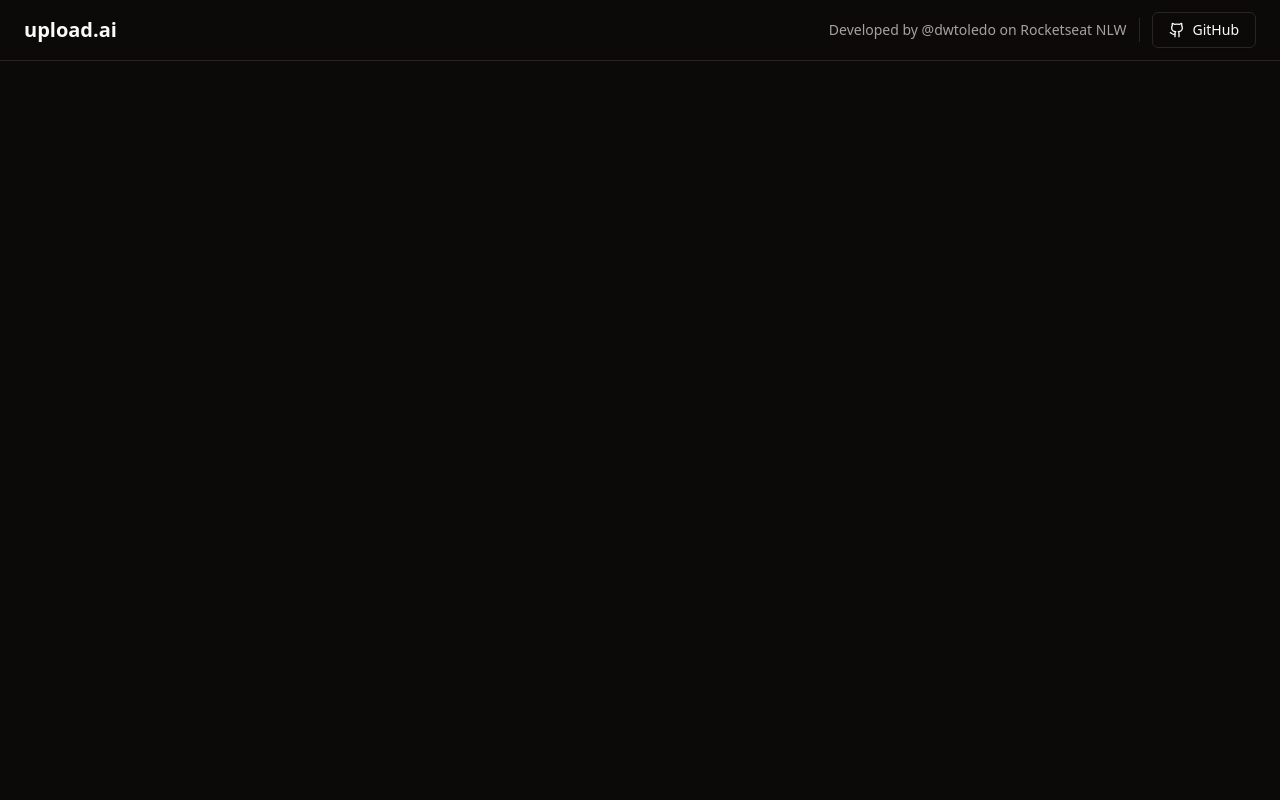
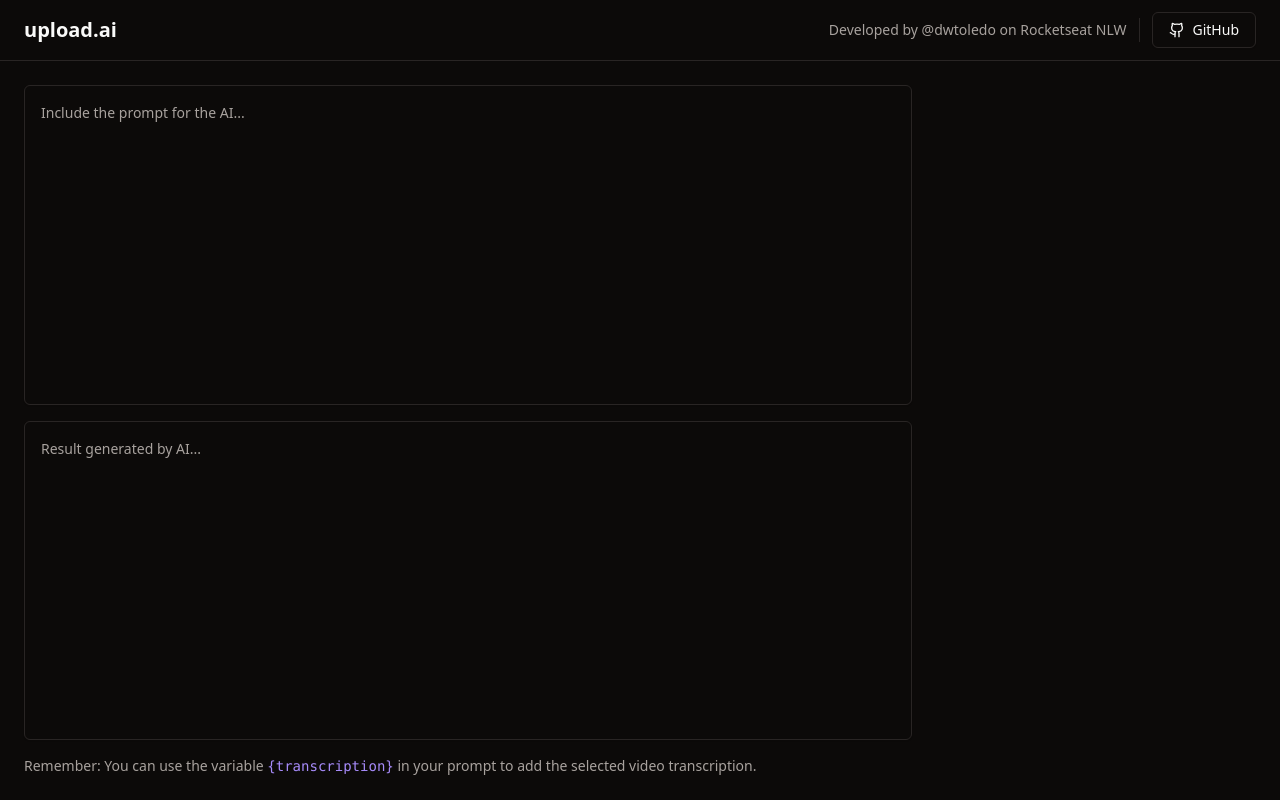
Before and after one commit to dwtoledo/AI.VideoTools-Web, a React (Vite) app in the folder upload-ai-web/: page / in a window 1280 px wide. Built offline with nearby package versions, Linux system fonts and the light colour scheme.

Commit message:
Implement Initial Text Areas Section

```diff
--- a/upload-ai-web/src/App.tsx
+++ b/upload-ai-web/src/App.tsx
@@ -1,6 +1,7 @@
 import { Button } from '@/components/ui/button'
 import { Github } from 'lucide-react'
 import { Separator } from './components/ui/separator'
+import { Textarea } from './components/ui/textarea'
 
 export function App() {
   return (
@@ -19,7 +20,27 @@
           </Button>
         </div>
       </header>
-      <main className="flex-1"></main>
+      <main className="flex-1 p-6 flex gap-6">
+        <div className="flex flex-col flex-1 gap-4">
+          <div className="grid grid-rows-2 gap-4 flex-1">
+            <Textarea
+              placeholder="Include the prompt for the AI..."
+              className="resize-none p-4 leading-relaxed"
+            ></Textarea>
+            <Textarea
+              placeholder="Result generated by AI..."
+              className="resize-none p-4 leading-relaxed"
+              readOnly
+            ></Textarea>
+          </div>
+          <p className="text-sm text-muted-foreground">
+            Remember: You can use the variable{' '}
+            <code className="text-violet-400">{'{transcription}'}</code> in your
+            prompt to add the selected video transcription.
+          </p>
+        </div>
+        <aside className="w-80"></aside>
+      </main>
     </div>
   )
 }
```
